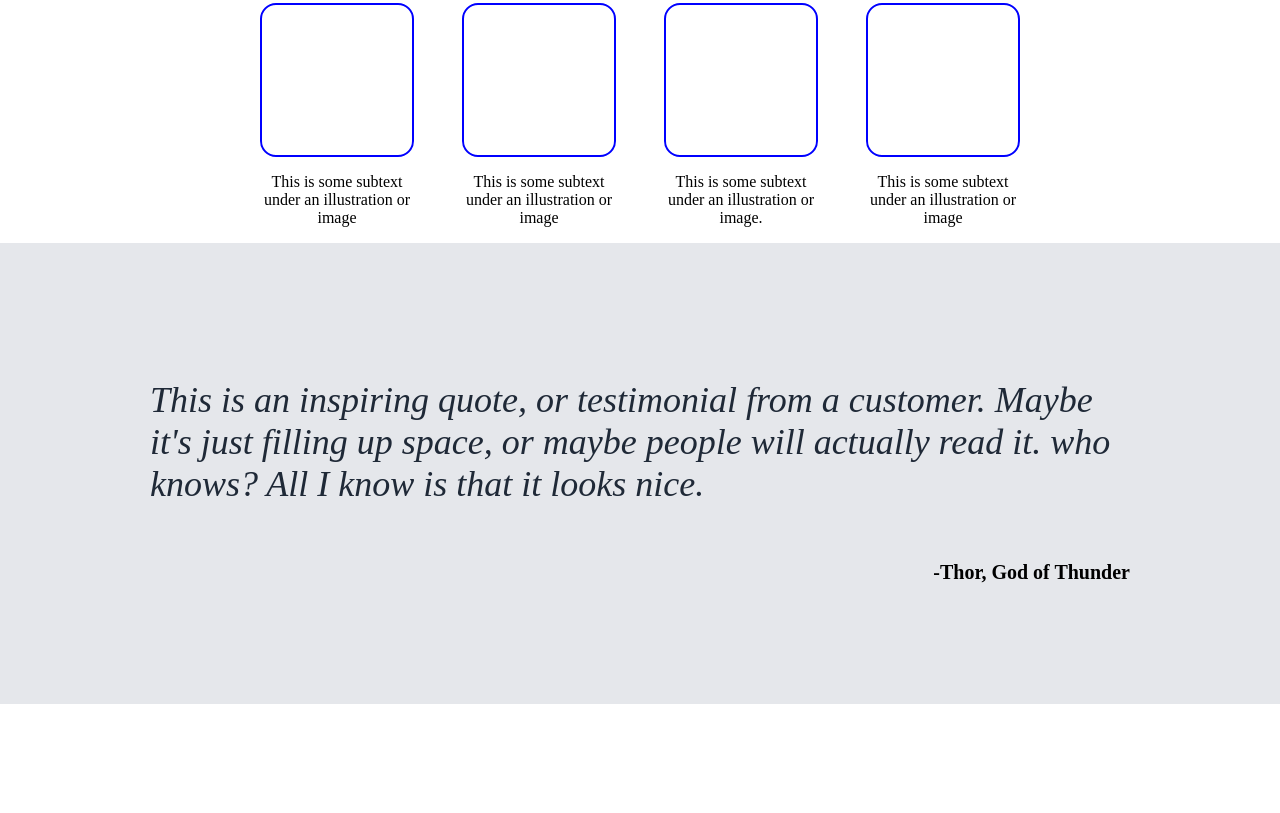
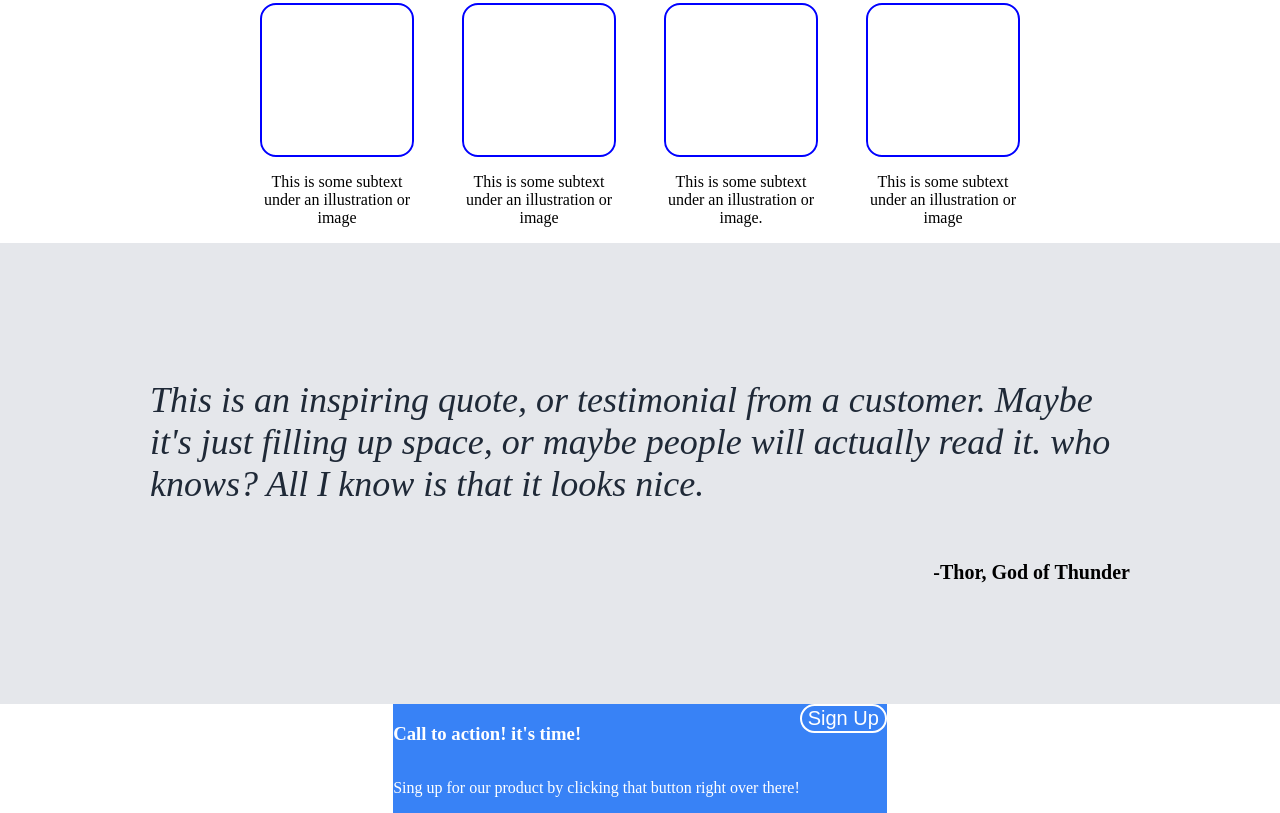
Before and after one commit to ahfercen/Landing-Page, a plain HTML site: page index.html in a window 1280 px wide. Shown: the part 614-1427 px from the top of the page. Before the commit the page ends 1318 px from the top, so only its background shows below. Drawn offline with Linux system fonts and the light colour scheme.

Commit message:
Button and text styling

```diff
--- a/index.html
+++ b/index.html
@@ -73,10 +73,15 @@
     <div class="Call">
         <div class="container">
             <div class="text">
-
+                <h3>Call to action! it's time!</h3>
+                <p>Sing up for our product by clicking that
+                    button right over there!
+                </p>
             </div>
             <div class="button">
-
+                <button id="CallButton">
+                    Sign Up
+                </button>
             </div>
         </div>
     </div>
--- a/style.css
+++ b/style.css
@@ -139,7 +139,14 @@ body{
 .Call .container .text{
     display: flex;
     flex-direction: column;
-}
-.Call .container .button{
+    color: white;
 
 }
+#CallButton{
+    background-color: #3882F6;
+    border: 2px solid white;
+    border-radius: 15px;
+    color: white;
+    font-weight: 500;
+    font-size: 20px;
+}
```
